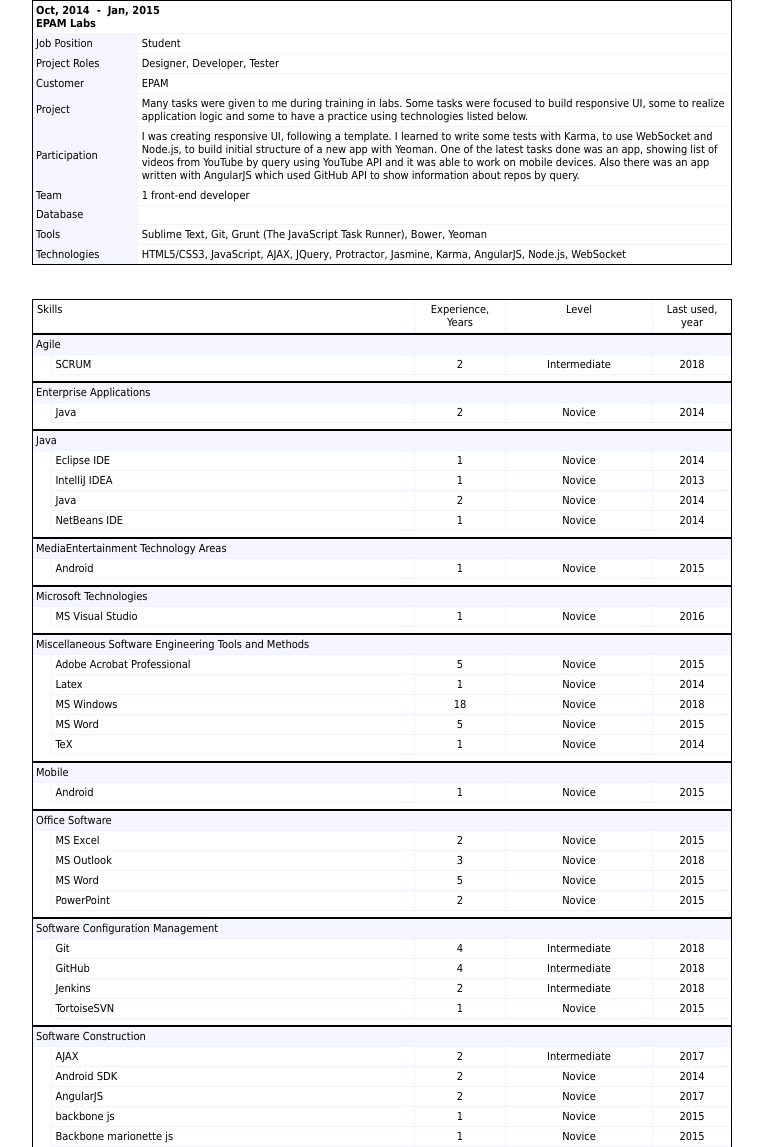
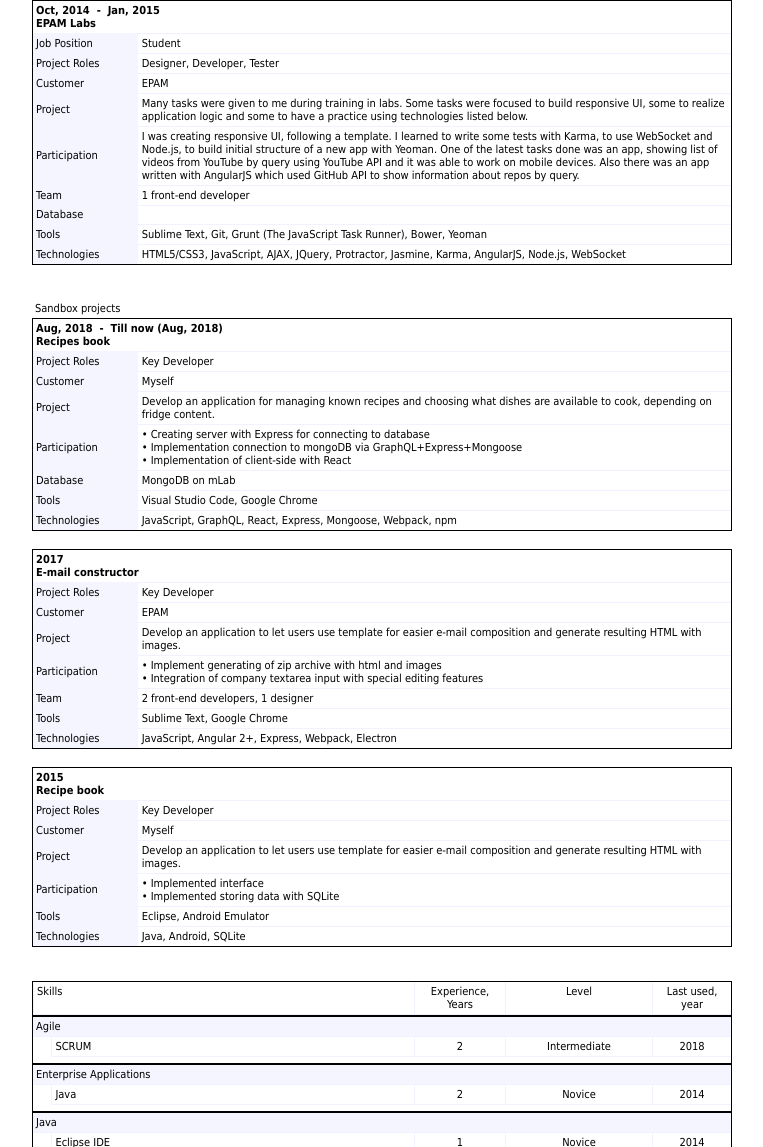
Before and after one commit to ArtiFisher/artifisher.github.io, a plain HTML site: page resume/index.html in a window 1280 px wide. Shown: the part 1259-2406 px from the top of the page, without its empty margins (258-1021 px from the left). Drawn offline with Linux system fonts and the light colour scheme.

Commit message:
Added sandboxes

```diff
--- a/resume/index.html
+++ b/resume/index.html
@@ -1,7 +1,7 @@
 
 <!-- saved from url=(0084)https://upsa.epam.com/workload/employeeViewProfile.do?export=false&showOverview=true -->
 <html><head><meta http-equiv="Content-Type" content="text/html; charset=UTF-8">
-    <title>Artsiom Rybakou&nbsp;-&nbsp;Employee profile</title>
+    <title>Artem Rybakov&nbsp;-&nbsp;Employee profile</title>
         <style type="text/css">
         .profileRow_TBLR
         {
@@ -106,7 +106,6 @@
       </tbody></table>
 
     </p><p>
-
             <table border="0" cellpadding="3" cellspacing="0" width="700">
                     <tbody><tr>
                       <td align="left">Projects participation</td>
@@ -246,6 +245,94 @@
                       </tbody></table>
         <br>
         </p>
+        <table border="0" cellpadding="3" cellspacing="0" width="700">
+                <tbody><tr>
+                  <td align="left">Sandbox projects</td>
+                </tr>
+              </tbody></table>
+
+        <table style="border: 1px solid #000000;" border="0" cellpadding="3" cellspacing="0" width="700">
+            <colgroup>
+                <col width="120">
+                <col>
+            </colgroup>
+            <tbody><tr>
+              <th colspan="2" align="left">
+                <span>
+                  Aug, 2018
+                  &nbsp;-&nbsp;
+                  Till now (Aug, 2018)<br>
+                </span>
+                <span>
+                <span>Recipes book</span>
+                  <br>
+                </span>
+              </th>
+            </tr>
+            <tr><td bgcolor="#F5F5FF" width="15%">Project Roles&nbsp;&nbsp;</td><td class="profileRow_prj_data">Key Developer</td></tr>
+            <tr><td bgcolor="#F5F5FF" width="15%">Customer&nbsp;&nbsp;</td><td class="profileRow_prj_data">Myself</td></tr>
+            <tr><td bgcolor="#F5F5FF" width="15%">Project&nbsp;</td><td class="profileRow_prj_data wrap">Develop an application for managing known recipes and choosing what dishes are available to cook, depending on fridge content.</td></tr>
+            <tr><td bgcolor="#F5F5FF" width="15%">Participation&nbsp;&nbsp;</td><td class="profileRow_prj_data">• Creating server with Express for connecting to database
+<!--                    -->• Implementation connection to mongoDB via GraphQL+Express+Mongoose
+<!--                    -->• Implementation of client-side with React</td></tr>
+            <tr><td bgcolor="#F5F5FF" width="15%">Database&nbsp;&nbsp;</td><td class="profileRow_prj_data">MongoDB on mLab</td></tr>
+            <tr><td bgcolor="#F5F5FF" width="15%">Tools&nbsp;&nbsp;</td><td class="profileRow_prj_data">Visual Studio Code, Google Chrome</td></tr>
+            <tr><td bgcolor="#F5F5FF" width="15%">Technologies&nbsp;&nbsp;</td><td class="profileRow_prj_data">JavaScript, GraphQL, React, Express, Mongoose, Webpack, npm</td></tr>
+          </tbody></table>
+          <br>
+
+          <table style="border: 1px solid #000000;" border="0" cellpadding="3" cellspacing="0" width="700">
+              <colgroup>
+                  <col width="120">
+                  <col>
+              </colgroup>
+              <tbody><tr>
+                <th colspan="2" align="left">
+                  <span>
+                    2017<br>
+                  </span>
+                  <span>
+                  <span>E-mail constructor</span>
+                    <br>
+                  </span>
+                </th>
+              </tr>
+              <tr><td bgcolor="#F5F5FF" width="15%">Project Roles&nbsp;&nbsp;</td><td class="profileRow_prj_data">Key Developer</td></tr>
+              <tr><td bgcolor="#F5F5FF" width="15%">Customer&nbsp;&nbsp;</td><td class="profileRow_prj_data">EPAM</td></tr>
+              <tr><td bgcolor="#F5F5FF" width="15%">Project&nbsp;</td><td class="profileRow_prj_data wrap">Develop an application to let users use template for easier e-mail composition and generate resulting HTML with images.</td></tr>
+              <tr><td bgcolor="#F5F5FF" width="15%">Participation&nbsp;&nbsp;</td><td class="profileRow_prj_data">• Implement generating of zip archive with html and images
+<!--                    -->• Integration of company textarea input with special editing features</td></tr>
+              <tr><td bgcolor="#F5F5FF" width="15%">Team&nbsp;&nbsp;</td><td class="profileRow_prj_data">2 front-end developers, 1 designer</td></tr>
+              <tr><td bgcolor="#F5F5FF" width="15%">Tools&nbsp;&nbsp;</td><td class="profileRow_prj_data">Sublime Text, Google Chrome</td></tr>
+              <tr><td bgcolor="#F5F5FF" width="15%">Technologies&nbsp;&nbsp;</td><td class="profileRow_prj_data">JavaScript, Angular 2+, Express, Webpack, Electron</td></tr>
+            </tbody></table>
+            <br>
+
+            <table style="border: 1px solid #000000;" border="0" cellpadding="3" cellspacing="0" width="700">
+                <colgroup>
+                    <col width="120">
+                    <col>
+                </colgroup>
+                <tbody><tr>
+                  <th colspan="2" align="left">
+                    <span>
+                      2015<br>
+                    </span>
+                    <span>
+                    <span>Recipe book</span>
+                      <br>
+                    </span>
+                  </th>
+                </tr>
+                <tr><td bgcolor="#F5F5FF" width="15%">Project Roles&nbsp;&nbsp;</td><td class="profileRow_prj_data">Key Developer</td></tr>
+                <tr><td bgcolor="#F5F5FF" width="15%">Customer&nbsp;&nbsp;</td><td class="profileRow_prj_data">Myself</td></tr>
+                <tr><td bgcolor="#F5F5FF" width="15%">Project&nbsp;</td><td class="profileRow_prj_data wrap">Develop an application to let users use template for easier e-mail composition and generate resulting HTML with images.</td></tr>
+                <tr><td bgcolor="#F5F5FF" width="15%">Participation&nbsp;&nbsp;</td><td class="profileRow_prj_data">• Implemented interface
+<!--                    -->• Implemented storing data with SQLite</td></tr>
+                <tr><td bgcolor="#F5F5FF" width="15%">Tools&nbsp;&nbsp;</td><td class="profileRow_prj_data">Eclipse, Android Emulator</td></tr>
+                <tr><td bgcolor="#F5F5FF" width="15%">Technologies&nbsp;&nbsp;</td><td class="profileRow_prj_data">Java, Android, SQLite</td></tr>
+              </tbody></table>
+              <br>
         <p>
     <table cellpadding="3" cellspacing="0" border="0" width="700" style="border: 1px solid #000000;">
             <tbody><tr valign="top" align="center">
```
